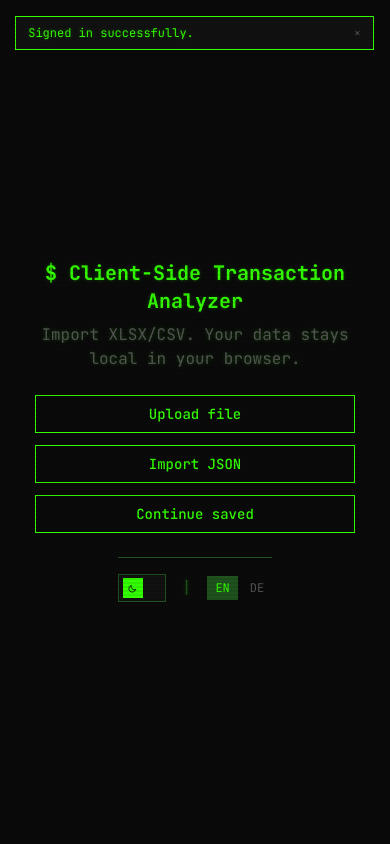
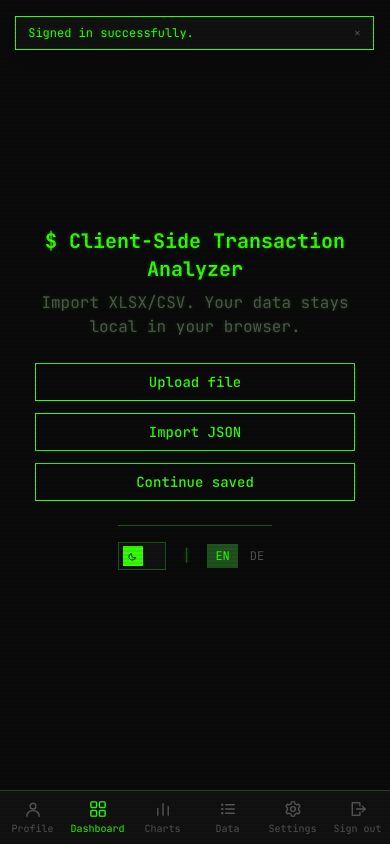
Before and after one commit to mecograph/qwertz, a Vue app in the folder web/: page / in a window 390 px wide. Both pictures are taken after typing "name@example.com" into the empty fields and a click on the button "Send sign-in link". Built offline with nearby package versions, Linux system fonts and the light colour scheme.

Commit message:
feat: show mobile nav with sign-out on all authenticated screens

```diff
--- a/web/src/components/AppShell.vue
+++ b/web/src/components/AppShell.vue
@@ -1,8 +1,8 @@
 <template>
-  <div class="h-screen overflow-hidden bg-terminal-bg text-terminal-green" :class="ui.theme === 'dark' ? 'scanlines font-mono' : 'font-sans'">
+  <div class="h-dvh overflow-hidden bg-terminal-bg text-terminal-green" :class="ui.theme === 'dark' ? 'scanlines font-mono' : 'font-sans'">
     <!-- Splash mode: no chrome, centered content -->
     <template v-if="mode === 'splash'">
-      <div class="flex h-full items-center justify-center p-4">
+      <div class="flex h-full items-center justify-center p-4 pb-20 lg:pb-4">
         <slot />
       </div>
     </template>
@@ -13,7 +13,7 @@
         <!-- Desktop sidebar (app mode only) -->
         <aside
           v-if="mode === 'app'"
-          class="hidden h-screen shrink-0 border-r border-terminal-border bg-terminal-surface transition-[width] duration-200 lg:flex lg:flex-col"
+          class="hidden h-dvh shrink-0 border-r border-terminal-border bg-terminal-surface transition-[width] duration-200 lg:flex lg:flex-col"
           :class="ui.sidebarCollapsed ? 'w-[52px]' : 'w-60'"
         >
           <!-- Header -->
@@ -138,8 +138,8 @@
             >
               <div class="h-7 w-7 shrink-0" style="border-radius: 50%; overflow: hidden">
                 <img
-                  v-if="profile.avatarDataUrl"
-                  :src="profile.avatarDataUrl"
+                  v-if="profile.avatarUrl"
+                  :src="profile.avatarUrl"
                   alt=""
                   class="h-full w-full object-cover"
                 />
@@ -185,9 +185,11 @@
         </div>
       </div>
 
-      <!-- Mobile bottom nav (app mode only) -->
+    </template>
+
+    <!-- Mobile bottom nav (shown when authenticated) -->
     <nav
-        v-if="mode === 'app'"
+      v-if="auth.isAuthenticated"
       class="mobile-bottom-nav fixed z-30 flex lg:hidden"
       :class="ui.theme === 'light'
         ? 'bottom-3 left-3 right-3 rounded-[28px] bg-white/55 backdrop-blur-xl backdrop-saturate-[1.8] shadow-[0_4px_24px_rgb(0_0_0/0.08)]'
@@ -203,8 +205,14 @@
         <AppIcon :name="item.icon" :size="20" />
         <span class="text-[10px]">{{ item.label }}</span>
       </button>
+      <button
+        class="flex flex-1 flex-col items-center gap-0.5 py-2 text-terminal-muted"
+        @click="auth.signOut()"
+      >
+        <AppIcon name="sign-out" :size="20" />
+        <span class="text-[10px]">{{ t('auth_sign_out') }}</span>
+      </button>
     </nav>
-    </template>
   </div>
 </template>
 
```
Lines whose indentation alone changed are shown as unchanged.
